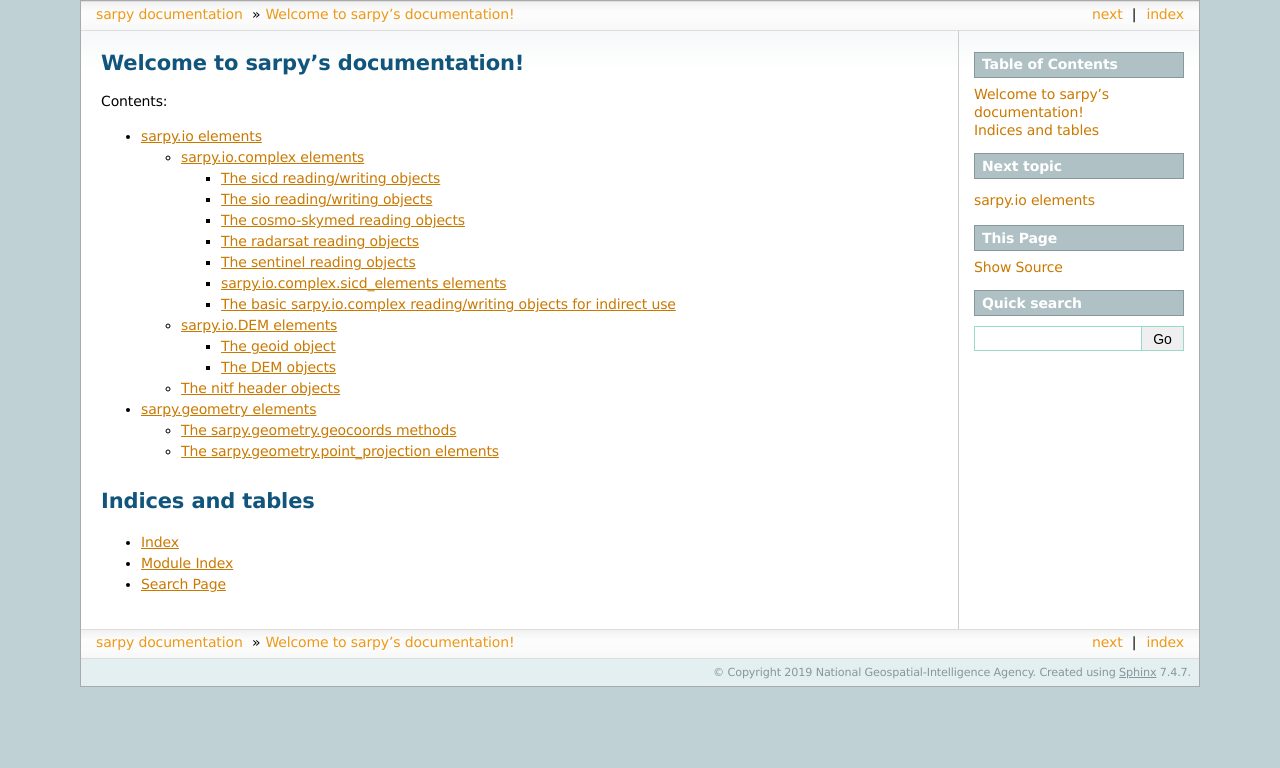
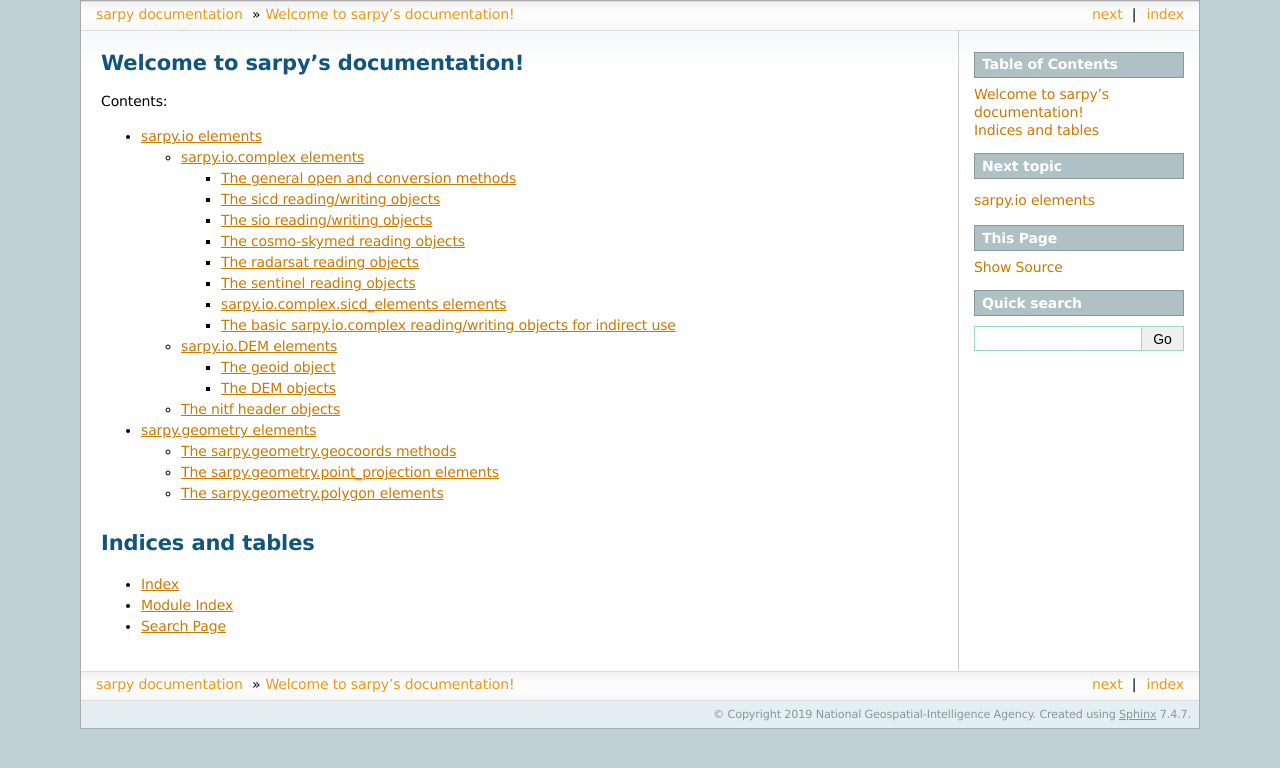
Before and after one commit to ngageoint/sarpy, a Sphinx documentation site: the page built from docs/sphinx/index.rst, in a window 1280 px wide. Shown: the top 768 px of the page. Built offline with Sphinx 7.4.7, drawn with Linux system fonts in a browser that asks for light colours.

Commit message:
Adding docs for polygon and converter modules

```diff
--- a/docs/sphinx/geometry/index.rst
+++ b/docs/sphinx/geometry/index.rst
@@ -7,3 +7,4 @@ sarpy.geometry elements
 
     geocoords
     point_projection
+    polygon
--- /dev/null
+++ b/docs/sphinx/geometry/polygon.rst
@@ -0,0 +1,7 @@
+The sarpy.geometry.polygon elements
+=================================
+
+.. automodule:: sarpy.geometry.polygon
+    :members:
+    :show-inheritance:
+    :inherited-members:
--- /dev/null
+++ b/docs/sphinx/io/complex/converter.rst
@@ -0,0 +1,8 @@
+
+The general open and conversion methods
+==============================================
+
+.. automodule:: sarpy.io.complex.converter
+    :members:
+    :show-inheritance:
+    :inherited-members:
--- a/docs/sphinx/io/complex/index.rst
+++ b/docs/sphinx/io/complex/index.rst
@@ -5,6 +5,7 @@ sarpy.io.complex elements
     :maxdepth: 2
     :caption: Contents:
 
+    converter
     sicd
     sio
     csk
```
